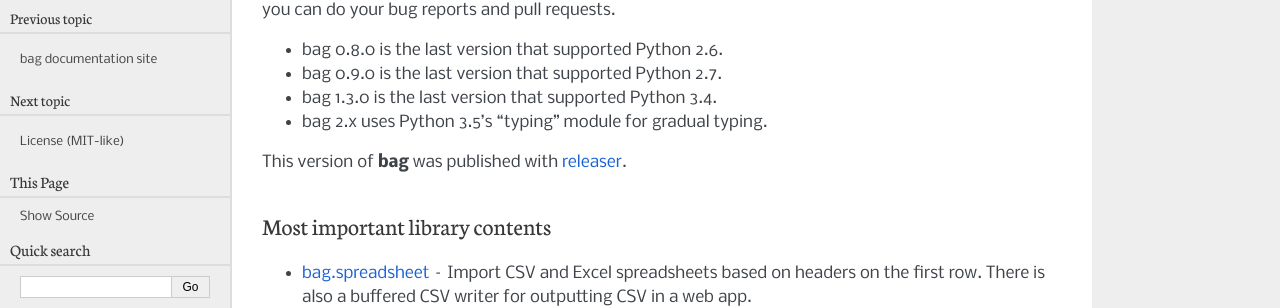
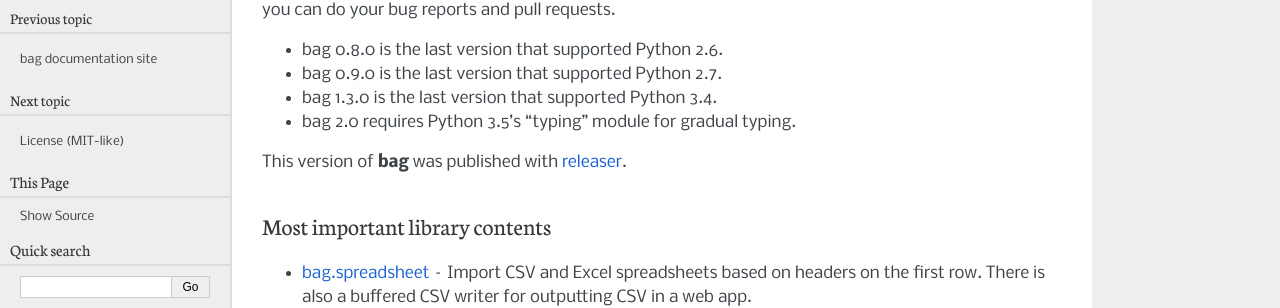
Before and after one commit to nandoflorestan/bag, a Sphinx documentation site: the page built from docs/source/introduction.rst, in a window 1280 px wide. Shown: the part 248-556 px from the top of the page. Built offline with Sphinx 7.4.7, drawn with Linux system fonts in a browser that asks for light colours; pages that are not in the unit, such as notebooks, are missing from menus.

Commit message:
Documentation could contain the type annotations

```diff
--- a/README.rst
+++ b/README.rst
@@ -15,7 +15,7 @@
 - bag 0.8.0 is the last version that supported Python 2.6.
 - bag 0.9.0 is the last version that supported Python 2.7.
 - bag 1.3.0 is the last version that supported Python 3.4.
-- bag 2.x uses Python 3.5's "typing" module for gradual typing.
+- bag 2.0 requires Python 3.5's "typing" module for gradual typing.
 
 This version of **bag** was published with
 `releaser <https://pypi.python.org/pypi/releaser>`_.
--- a/docs/source/conf.py
+++ b/docs/source/conf.py
@@ -53,6 +53,7 @@
 extensions = [
     'sphinx.ext.autodoc',
     'sphinx.ext.viewcode',
+    'sphinx_autodoc_typehints',
 ]
 
 # Add any paths that contain templates here, relative to this directory.
```
